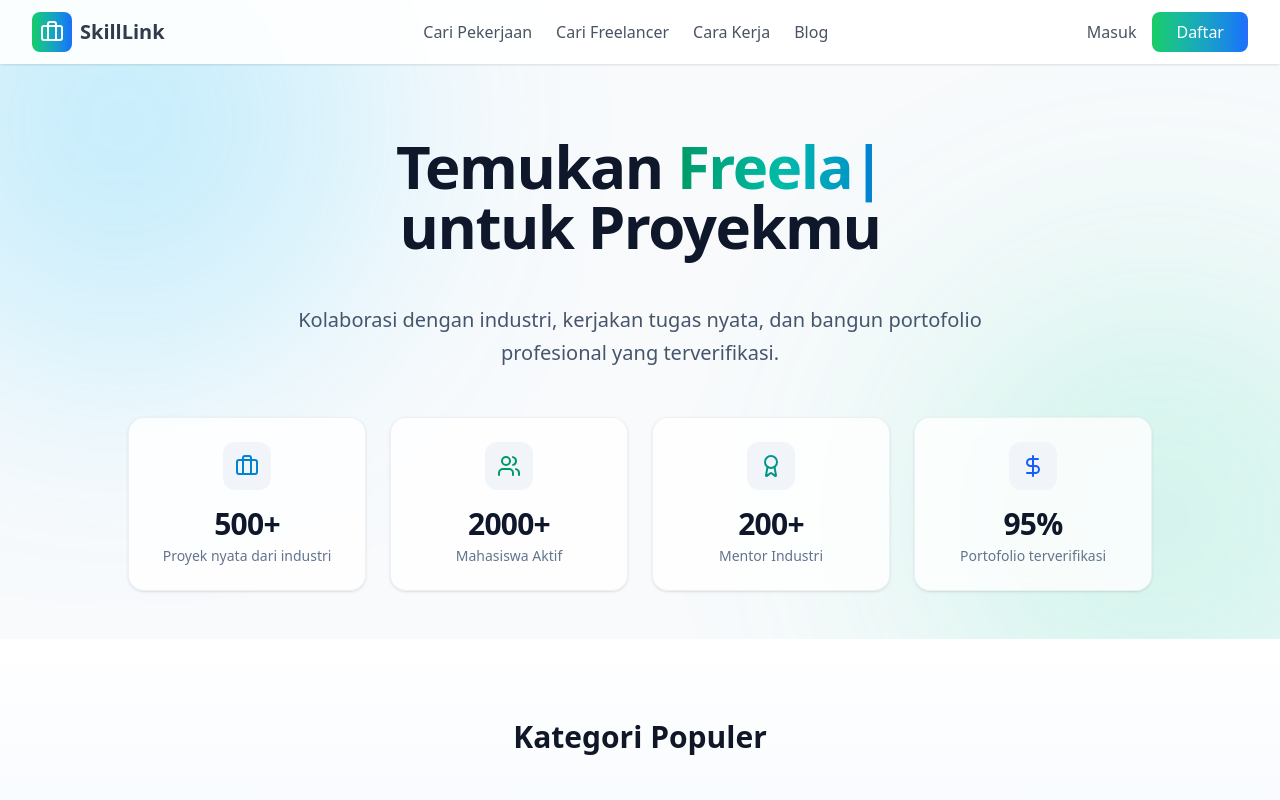
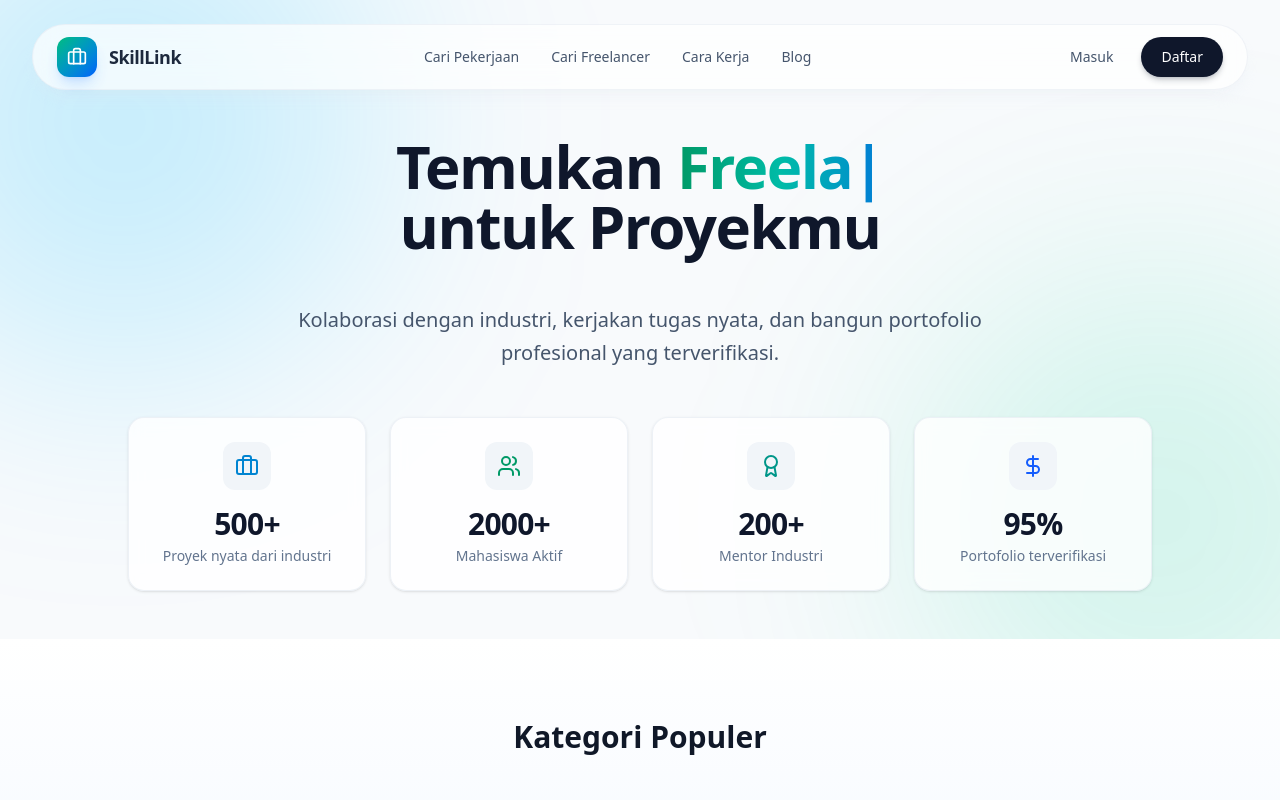
Before and after one commit to KodingMulu/SkillLink, a Next.js app in the folder web/: page / in a window 1280 px wide. Shown: the top 800 px of the page. Built offline with nearby package versions, Linux system fonts and the light colour scheme.

Commit message:
update: change navbar, use pill before scroll

```diff
--- a/web/src/app/components/NavigationHome.tsx
+++ b/web/src/app/components/NavigationHome.tsx
@@ -1,65 +1,97 @@
 'use client';
+
 import { Briefcase, Menu, X } from "lucide-react";
 import Link from "next/link";
-import { useState } from "react";
+import { useState, useEffect } from "react";
 
 export default function NavigationHome() {
      const [mobileMenuOpen, setMobileMenuOpen] = useState(false);
+     const [isScrolled, setIsScrolled] = useState(false);
+
+     useEffect(() => {
+          const handleScroll = () => {
+               if (window.scrollY > 20) {
+                    setIsScrolled(true);
+               } else {
+                    setIsScrolled(false);
+               }
+          };
+
+          window.addEventListener('scroll', handleScroll);
+          return () => window.removeEventListener('scroll', handleScroll);
+     }, []);
 
      return (
           <>
-               <nav className="fixed top-0 w-full bg-white opacity-90 shadow-sm z-50">
-                    <div className="max-w-7xl mx-auto px-4 sm:px-6 lg:px-8">
-                         <div className="flex items-center justify-between h-16">
-                              <div className="flex items-center">
-                                   <div className="w-10 h-10 bg-gradient-to-r from-green-500 to-blue-600 rounded-lg flex items-center justify-center">
-                                        <Briefcase className="w-6 h-6 text-white" />
+               <nav
+                    className={`fixed z-50 transition-all duration-300 ease-in-out border-slate-200/50
+                         ${isScrolled
+                              ? "top-0 left-0 right-0 w-full rounded-none border-b bg-white/90 backdrop-blur-md py-3 shadow-sm"
+                              : "top-6 left-0 right-0 mx-auto w-[95%] max-w-7xl rounded-full border bg-white/70 backdrop-blur-md py-3 shadow-lg shadow-slate-200/20"
+                         }
+                    `}
+               >
+                    <div className="max-w-7xl mx-auto px-6">
+                         <div className="flex items-center justify-between">
+                              <Link href="/" className="flex items-center group">
+                                   <div className="w-10 h-10 bg-gradient-to-br from-emerald-500 to-blue-600 rounded-xl flex items-center justify-center shadow-lg shadow-blue-500/20 group-hover:scale-105 transition-transform">
+                                        <Briefcase className="w-5 h-5 text-white" />
                                    </div>
-                                   <span className="ml-2 text-xl font-bold text-gray-800">SkillLink</span>
+                                   <span className="ml-3 text-lg font-bold text-slate-800 tracking-tight">SkillLink</span>
+                              </Link>
+
+                              {/* Desktop Menu */}
+                              <div className="hidden md:flex items-center space-x-8">
+                                   {['Cari Pekerjaan', 'Cari Freelancer', 'Cara Kerja', 'Blog'].map((item) => (
+                                        <button
+                                             key={item}
+                                             className="text-sm font-medium text-slate-600 hover:text-blue-600 transition-colors"
+                                        >
+                                             {item}
+                                        </button>
+                                   ))}
                               </div>
 
-                              <div className="hidden md:flex items-center space-x-6">
-                                   <button className="text-gray-700 hover:text-green-600 transition font-medium">Cari Pekerjaan</button>
-                                   <button className="text-gray-700 hover:text-green-600 transition font-medium">Cari Freelancer</button>
-                                   <button className="text-gray-700 hover:text-green-600 transition font-medium">Cara Kerja</button>
-                                   <button className="text-gray-700 hover:text-green-600 transition font-medium">Blog</button>
+                              <div className="hidden md:flex items-center space-x-3">
+                                   <Link
+                                        href={'/auth/login'}
+                                        className="text-sm font-medium text-slate-600 hover:text-slate-900 px-4 py-2 transition-colors"
+                                   >
+                                        Masuk
+                                   </Link>
+                                   <Link
+                                        href={'/auth/register'}
+                                        className="bg-slate-900 text-white text-sm font-medium px-5 py-2.5 rounded-full hover:bg-slate-800 transition-all shadow-md shadow-slate-900/20 hover:shadow-lg hover:-translate-y-0.5"
+                                   >
+                                        Daftar
+                                   </Link>
                               </div>
 
-                              <div className="hidden md:flex items-center space-x-4">
-                                   <button className="text-gray-700 hover:text-green-600 transition font-medium">
-                                        <Link href={'/auth/login'}>
-                                             Masuk
-                                        </Link>
-                                   </button>
-                                   <button className="bg-gradient-to-r from-green-500 to-blue-600 text-white px-6 py-2 rounded-lg hover:from-green-600 hover:to-blue-700 transition font-medium">
-                                        <Link href={'/auth/register'}>
-                                             Daftar
-                                        </Link>
-                                   </button>
-                              </div>
-
+                              {/* Mobile Toggle */}
                               <button
                                    onClick={() => setMobileMenuOpen(!mobileMenuOpen)}
-                                   className="md:hidden p-2"
+                                   className="md:hidden p-2 text-slate-600 hover:bg-slate-100 rounded-lg transition"
                               >
-                                   {mobileMenuOpen ? <X className="w-6 h-6 text-black" /> : <Menu className="w-6 h-6 text-black" />}
+                                   {mobileMenuOpen ? <X className="w-6 h-6" /> : <Menu className="w-6 h-6" />}
                               </button>
                          </div>
                     </div>
 
                     {mobileMenuOpen && (
-                         <div className="md:hidden border-t">
-                              <div className="px-4 py-4 space-y-3">
-                                   <button className="block w-full text-left py-2 text-gray-700">Cari Pekerjaan</button>
-                                   <button className="block w-full text-left py-2 text-gray-700">Cari Freelancer</button>
-                                   <button className="block w-full text-left py-2 text-gray-700">Cara Kerja</button>
-                                   <button className="block w-full text-left py-2 text-gray-700">Blog</button>
-                                   <button className="w-full bg-gradient-to-r from-green-500 to-blue-600 text-white py-2 rounded-lg mt-2">
+                         <div className="absolute top-full left-0 right-0 mt-2 px-4 md:hidden">
+                              <div className="bg-white rounded-2xl shadow-xl border border-slate-100 p-4 space-y-2 overflow-hidden animate-in slide-in-from-top-2 fade-in duration-200">
+                                   {['Cari Pekerjaan', 'Cari Freelancer', 'Cara Kerja', 'Blog'].map((item) => (
+                                        <button key={item} className="block w-full text-left px-4 py-3 text-sm font-medium text-slate-600 hover:bg-slate-50 hover:text-blue-600 rounded-xl transition-colors">
+                                             {item}
+                                        </button>
+                                   ))}
+                                   <div className="h-px bg-slate-100 my-2" />
+                                   <Link href="/auth/login" className="block w-full text-center px-4 py-3 text-sm font-medium text-slate-600 hover:bg-slate-50 rounded-xl transition-colors">
                                         Masuk
-                                   </button>
-                                   <button className="w-full border-2 border-green-500 text-green-600 py-2 rounded-lg">
-                                        Daftar
-                                   </button>
+                                   </Link>
+                                   <Link href="/auth/register" className="block w-full text-center px-4 py-3 text-sm font-bold text-white bg-blue-600 hover:bg-blue-700 rounded-xl transition-colors shadow-lg shadow-blue-600/20">
+                                        Daftar Sekarang
+                                   </Link>
                               </div>
                          </div>
                     )}
```
